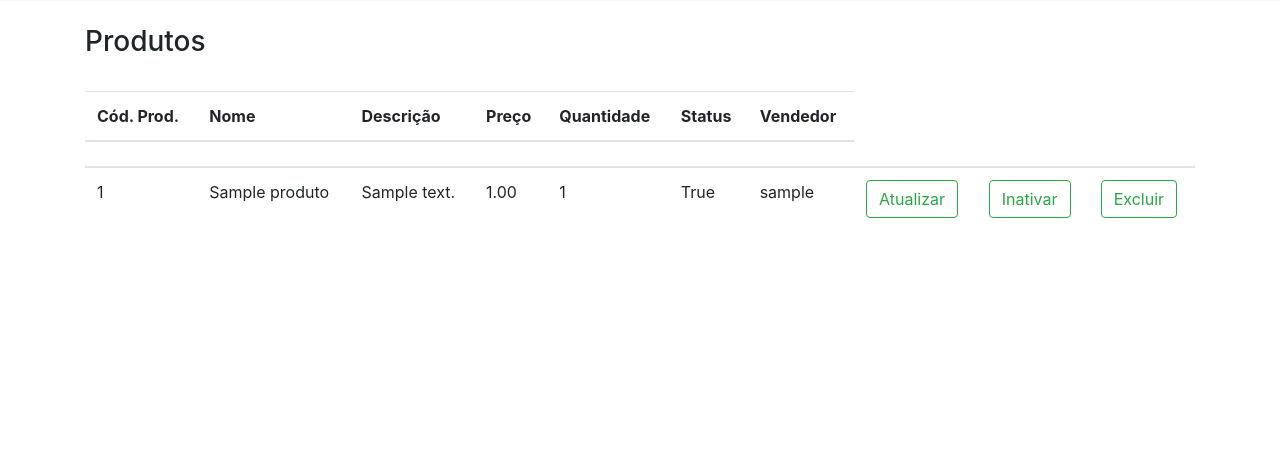
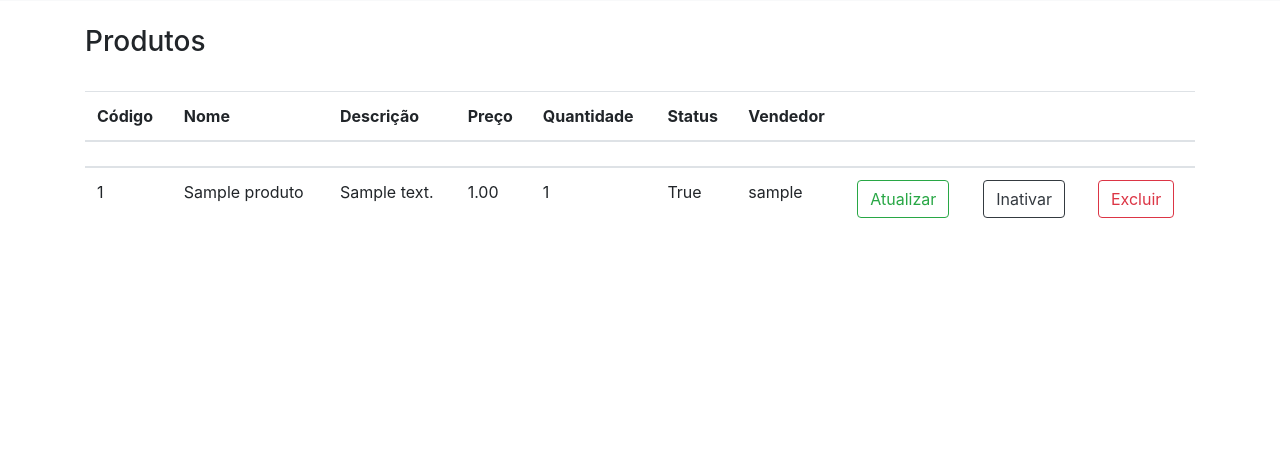
Before and after one commit to vaniapatriciab/desafio_luiza_code, a Django app: page / in a window 1280 px wide. Shown: the part 175-645 px from the top of the page. Run offline with Django 3.2, Linux system fonts and the light colour scheme; tables that the repository leaves empty hold one stand-in row (values such as "Sample post").

Commit message:
Aumentando largura tabela e mudando cor botões

```diff
--- a/luiza_code/lu_marketplace/templates/lu_marketplace/base.html
+++ b/luiza_code/lu_marketplace/templates/lu_marketplace/base.html
@@ -42,8 +42,8 @@
 
         </ul>
         <form class="form-inline my-2 my-lg-0" method="GET">
-          <input class="form-control mr-sm-2" id="search" name="search" type="text" placeholder="Buscar" aria-label="Buscar">
-          <button class="btn btn-outline-success my-2 my-sm-0" type="submit">Buscar produto</button>
+          <input class="form-control mr-lg-2" id="search" name="search" type="text" placeholder="Digite aqui o nome do produto" aria-label="Buscar">
+          <button class="btn btn-outline-primary my-2 my-sm-0" type="submit">Buscar</button>
         </form>
 
         <!-- <div>
--- a/luiza_code/lu_marketplace/templates/lu_marketplace/index.html
+++ b/luiza_code/lu_marketplace/templates/lu_marketplace/index.html
@@ -9,16 +9,19 @@
     <div class="table-responsive">
         {% if produtos %}
 
-        <table class="table">
+        <table class="table table-hover">
             <thead>
                 <tr>
-                    <th scope="col">Cód. Prod.</th>
+                    <th scope="col">Código</th>
                     <th scope="col">Nome</th>
                     <th scope="col">Descrição</th>
                     <th scope="col">Preço</th>
                     <th scope="col">Quantidade</th>
                     <th scope="col">Status</th>
                     <th scope="col">Vendedor</th>
+                    <th scope="col"></th>
+                    <th scope="col"></th>
+                    <th scope="col"></th>
                 </tr>
             </thead>
 
@@ -43,11 +46,11 @@
                   </form>
                 </td>
                 <td><form class="form-inline my-2 my-lg-0" method="GET">
-                    <button class="btn btn-outline-success my-2 my-sm-0" type="submit">Inativar</button>
+                    <button class="btn btn-outline-dark my-2 my-sm-0" type="submit">Inativar</button>
                   </form>
                 </td>
                 <td><form class="form-inline my-2 my-lg-0" method="GET">
-                    <button class="btn btn-outline-success my-2 my-sm-0" type="submit">Excluir</button>
+                    <button class="btn btn-outline-danger my-2 my-sm-0" type="submit">Excluir</button>
                   </form>
                 </td>
 
```
